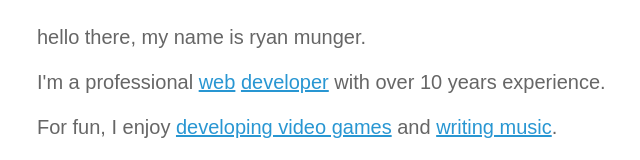
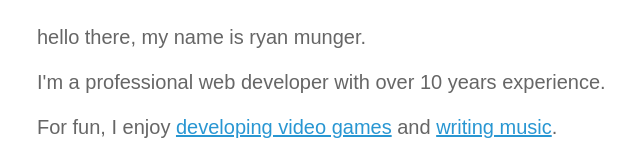
Before and after one commit to ryanmunger/ryanmunger.me, a plain HTML site: page index.html in a window 1280 px wide. Shown: the part 125-285 px from the top of the page, without its empty margins (303-943 px from the left). Drawn offline with Linux system fonts and the light colour scheme.

Commit message:
Remove web developer links

```diff
--- a/index.html
+++ b/index.html
@@ -39,7 +39,7 @@
 <body>
     <main>
         <p>hello there, my name is ryan munger.</p>
-        <p>I'm a professional <a href="https://react.dev/">web</a> <a href="https://en.wikipedia.org/wiki/Java_(programming_language)">developer</a> with over 10 years experience.</p>
+        <p>I'm a professional web developer with over 10 years experience.</p>
         <p>For fun, I enjoy <a href="https://ryanmunger.itch.io/">developing video games</a> and <a href="https://soundcloud.com/ryanmunger">writing music</a>.</p>
         <p>Below, you will find a link with more info about me.</p>
         <ul>
```
